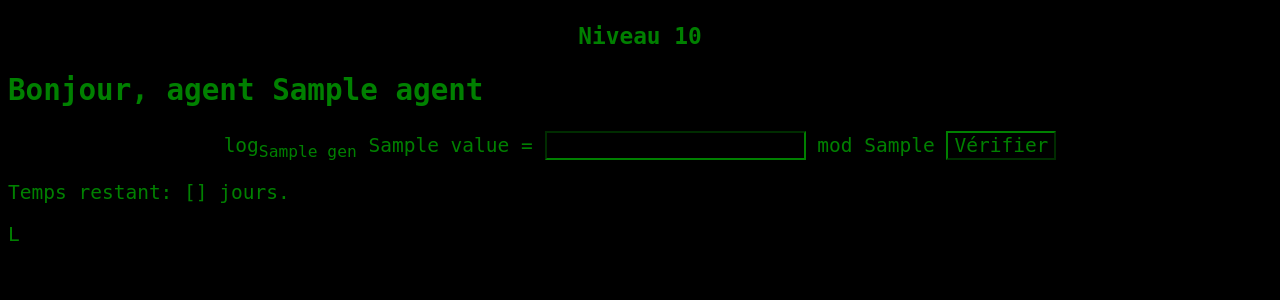
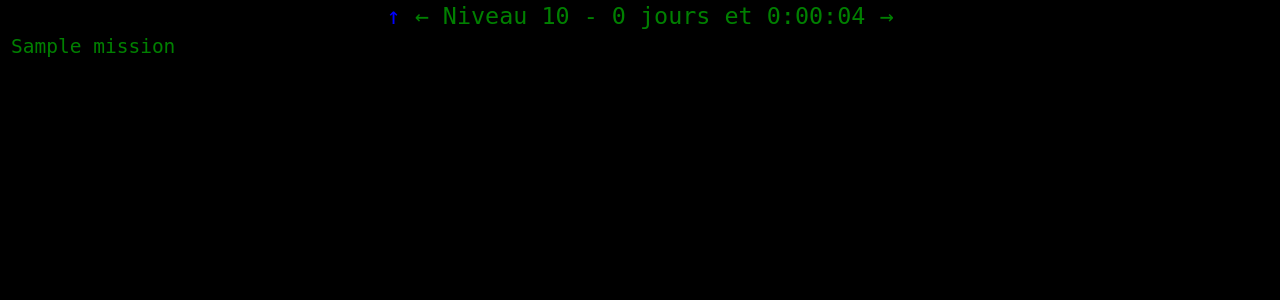
Before and after one commit to FirasConsultant/IT-katas, a Python web app: template templates/dlog.html in a window 1280 px wide. Shown: the top 300 px of the page. Run offline with Jinja, Linux system fonts and the light colour scheme; the template is opened without the code that fills it: most values are stand-ins (such as "Sample title", 1, 10 or a date in 2020); some libraries are stand-ins or nearby versions.

Commit message:
Changed layout structure, added HTML5 boilerplates and robots.txt

```diff
--- a/app.yaml
+++ b/app.yaml
@@ -8,6 +8,11 @@ handlers:
 - url: /favicon.ico
   static_files: static/favicon.ico
   upload: static/favicon.ico
+- url: /robots.txt
+  static_files: static/robots.txt
+  upload: static/robots.txt
+- url: /static
+  static_dir: static
 - url: /.*
   script: main.app
 
--- a/templates/countdown.js
+++ b/static/countdown.js
@@ -18,5 +18,3 @@ function countdown() {
 	setTimeout('countdown()', 1000);
     }
 }
-
-rem_time = {{ countdown.rem.days * 24 * 3600 + countdown.rem.seconds }};
--- /dev/null
+++ b/static/htm5_boilerplate.css
@@ -0,0 +1,300 @@
+/*
+* HTML5 Boilerplate
+*
+* What follows is the result of much research on cross-browser styling.
+* Credit left inline and big thanks to Nicolas Gallagher, Jonathan Neal,
+* Kroc Camen, and the H5BP dev community and team.
+*/
+
+/* ==========================================================================
+Base styles: opinionated defaults
+========================================================================== */
+
+html,
+button,
+input,
+select,
+textarea {
+    color: #222;
+}
+
+body {
+    font-size: 1em;
+    line-height: 1.4;
+}
+
+/*
+* Remove text-shadow in selection highlight: h5bp.com/i
+* These selection rule sets have to be separate.
+* Customize the background color to match your design.
+*/
+
+::-moz-selection {
+    background: #b3d4fc;
+    text-shadow: none;
+}
+
+::selection {
+    background: #b3d4fc;
+    text-shadow: none;
+}
+
+/*
+* A better looking default horizontal rule
+*/
+
+hr {
+    display: block;
+    height: 1px;
+    border: 0;
+    border-top: 1px solid #ccc;
+    margin: 1em 0;
+    padding: 0;
+}
+
+/*
+* Remove the gap between images and the bottom of their containers: h5bp.com/i/440
+*/
+
+img {
+    vertical-align: middle;
+}
+
+/*
+* Remove default fieldset styles.
+*/
+
+fieldset {
+    border: 0;
+    margin: 0;
+    padding: 0;
+}
+
+/*
+* Allow only vertical resizing of textareas.
+*/
+
+textarea {
+    resize: vertical;
+}
+
+/* ==========================================================================
+Chrome Frame prompt
+========================================================================== */
+
+.chromeframe {
+    margin: 0.2em 0;
+    background: #ccc;
+    color: #000;
+    padding: 0.2em 0;
+}
+
+/* ==========================================================================
+Author's custom styles
+========================================================================== */
+
+
+
+
+
+
+
+
+
+
+
+
+
+
+
+
+
+/* ==========================================================================
+Helper classes
+========================================================================== */
+
+/*
+* Image replacement
+*/
+
+.ir {
+    background-color: transparent;
+    border: 0;
+    overflow: hidden;
+    /* IE 6/7 fallback */
+    *text-indent: -9999px;
+}
+
+.ir:before {
+    content: "";
+    display: block;
+    width: 0;
+    height: 150%;
+}
+
+/*
+* Hide from both screenreaders and browsers: h5bp.com/u
+*/
+
+.hidden {
+    display: none !important;
+    visibility: hidden;
+}
+
+/*
+* Hide only visually, but have it available for screenreaders: h5bp.com/v
+*/
+
+.visuallyhidden {
+    border: 0;
+    clip: rect(0 0 0 0);
+    height: 1px;
+    margin: -1px;
+    overflow: hidden;
+    padding: 0;
+    position: absolute;
+    width: 1px;
+}
+
+/*
+* Extends the .visuallyhidden class to allow the element to be focusable
+* when navigated to via the keyboard: h5bp.com/p
+*/
+
+.visuallyhidden.focusable:active,
+.visuallyhidden.focusable:focus {
+    clip: auto;
+    height: auto;
+    margin: 0;
+    overflow: visible;
+    position: static;
+    width: auto;
+}
+
+/*
+* Hide visually and from screenreaders, but maintain layout
+*/
+
+.invisible {
+    visibility: hidden;
+}
+
+/*
+* Clearfix: contain floats
+*
+* For modern browsers
+* 1. The space content is one way to avoid an Opera bug when the
+* `contenteditable` attribute is included anywhere else in the document.
+* Otherwise it causes space to appear at the top and bottom of elements
+* that receive the `clearfix` class.
+* 2. The use of `table` rather than `block` is only necessary if using
+* `:before` to contain the top-margins of child elements.
+*/
+
+.clearfix:before,
+.clearfix:after {
+    content: " "; /* 1 */
+    display: table; /* 2 */
+}
+
+.clearfix:after {
+    clear: both;
+}
+
+/*
+* For IE 6/7 only
+* Include this rule to trigger hasLayout and contain floats.
+*/
+
+.clearfix {
+    *zoom: 1;
+}
+
+/* ==========================================================================
+EXAMPLE Media Queries for Responsive Design.
+These examples override the primary ('mobile first') styles.
+Modify as content requires.
+========================================================================== */
+
+@media only screen and (min-width: 35em) {
+    /* Style adjustments for viewports that meet the condition */
+}
+
+@media print,
+       (-o-min-device-pixel-ratio: 5/4),
+       (-webkit-min-device-pixel-ratio: 1.25),
+       (min-resolution: 120dpi) {
+    /* Style adjustments for high resolution devices */
+}
+
+/* ==========================================================================
+Print styles.
+Inlined to avoid required HTTP connection: h5bp.com/r
+========================================================================== */
+
+@media print {
+    * {
+        background: transparent !important;
+        color: #000 !important; /* Black prints faster: h5bp.com/s */
+        box-shadow: none !important;
+        text-shadow: none !important;
+    }
+
+    a,
+    a:visited {
+        text-decoration: underline;
+    }
+
+    a[href]:after {
+        content: " (" attr(href) ")";
+    }
+
+    abbr[title]:after {
+        content: " (" attr(title) ")";
+    }
+
+    /*
+* Don't show links for images, or javascript/internal links
+*/
+
+    .ir a:after,
+    a[href^="javascript:"]:after,
+    a[href^="#"]:after {
+        content: "";
+    }
+
+    pre,
+    blockquote {
+        border: 1px solid #999;
+        page-break-inside: avoid;
+    }
+
+    thead {
+        display: table-header-group; /* h5bp.com/t */
+    }
+
+    tr,
+    img {
+        page-break-inside: avoid;
+    }
+
+    img {
+        max-width: 100% !important;
+    }
+
+    @page {
+        margin: 0.5cm;
+    }
+
+    p,
+    h2,
+    h3 {
+        orphans: 3;
+        widows: 3;
+    }
+
+    h2,
+    h3 {
+        page-break-after: avoid;
+    }
+}
--- /dev/null
+++ b/static/main.css
@@ -0,0 +1,25 @@
+html, body {
+    color: green;
+    background-color: black;
+}
+body {
+    padding: 0 1ex;
+    font-family: monospace;
+    font-size: 150%
+}
+a:link { color: blue }
+a:active { color: blue }
+a:visited { color: #bbb }
+table { border-collapse: collapse }
+td, th { padding: 1ex; border: solid green thin }
+input {
+    color: inherit;
+    font-family: inherit;
+    font-size: inherit;
+    background-color: inherit;
+    border-color: green;
+    text-shadow: inherit;
+}
+
+.nosp { word-wrap: break-word }
+h3 { text-align: center }
--- /dev/null
+++ b/static/robots.txt
@@ -0,0 +1,2 @@
+User-agent: *
+Disallow: /katas/
--- a/templates/007.html
+++ /dev/null
@@ -1,49 +0,0 @@
-<!DOCTYPE html>
-<html>
-  <head>
-    <title>{% block title %}{% endblock %}</title>
-    <meta charset='utf-8'/>
-    <style>
-      body { color: green; background-color: black; font-family: monospace; font-size: 150%}
-      a:link { color: blue }
-      a:active { color: blue }
-      a:visited { color: #bbb }
-      table { border-collapse: collapse }
-      td, th { padding: 1ex; border: solid green thin }
-      .nosp { word-wrap: break-word }
-      h3 { text-align: center }
-      input {
-      color: inherit;
-      font-family: inherit;
-      font-size: inherit;
-      background-color: inherit;
-      border-color: green;
-      text-shadow: inherit;
-      }
-    </style>
-    <script type='text/javascript'>
-      {% include 'incremental.js' %}
-    </script>
-    {% if not static %}
-    <script type='text/javascript'>
-      incremental.defaultSpeed = 100;
-      window.onload = function() { countdown(); incremental.start(); }
-    </script>
-    {% endif %}
-
-    <script type='text/javascript'>
-      {% include 'countdown.js' %}
-    </script>
-  </head>
-  <body>
-    {% block head %}
-    <h2 class='incremental' data-incremental-by-letter>Bonjour, agent {{ agent }}</h2>
-    {% endblock head %}
-
-    {% block mission %}
-    <p class='incremental' data-incremental-by-letter>Relaxez-vous: pas de mission pour le moment.</p>
-    <p class='incremental'>L</p>
-    <p class='incremental'></p>
-    {% endblock mission %}
-</body>
-</html>
--- a/templates/dlog.html
+++ b/templates/dlog.html
@@ -1,70 +1,44 @@
-{% extends '007.html' %}
+{% extends 'main.html' %}
 
 {% block title %}IT Katas - Logs Discrets{% endblock %}
 
 {% macro goto(level) %}level={{ level }}{% if static %}&static{% endif %}{% if solve %}&solve{% endif %}{% endmacro %}
 
 {% block head %}
-<h3 style='text-align:center'>
-  {% if level > 0 %}
-  <a href='?{{ goto(level-1) }}'>&lt;&lt;&lt;</a>
-  {% endif %}
-  <span class='incremental' data-incremental-by-letter>Niveau {{ level + 1 }}</span>
-  {% if level < max_level %}
-  <a href='?{{ goto(level+1) }}'>&gt;&gt;&gt;</a>
-  {% endif %}
-</h3>
-
-<h2 class='incremental' data-incremental-by-letter>Bonjour, agent {{ agent }}</h2>
+<style>
+  nav {
+    font-size: 120%;
+    text-align: center;
+  }
+  nav a {
+    text-decoration: none;
+  }
+</style>
 {% endblock head %}
 
+{% block body %}
+<nav>
+  <a href='/'>↑</a>
+  {% if level > 0 %}
+    <a href='?{{ goto(level-1) }}'>
+  {% endif %}←{% if level > 0 %}
+  </a>
+  {% endif %}
+  Niveau {{ level + 1 }}
+  {% if not countdown.expired %}
+  - {% include 'countdown.html' %}
+  {% endif %}
+  {% if level < max_level %}
+    <a href='?{{ goto(level+1) }}'>
+  {% endif %}→{% if level < max_level %}</a>
+  {% endif %}
+</nav>
 
+{{ mission |safe }}
 
-{% block mission %}
-
-{% if level == 0 %}
-<p class='incremental' data-incremental-by-letter>Hellman (ce nom ne
-m'a jamais rassure...) prepare quelque chose de louche avec ses
-logarithmes discrets. Nous voulons que vous alliez le surveiller de
-pres, mais faites attention: il s'agit d'un criminel dangereux et tres
-astucieux, ne vous faites pas prendre au pieges de ses logarithmes...</p>
-<p class='incremental' data-incremental-by-letter>Pour vous preparer,
-nous avons choisi pour vous un calcul de log discret modulo un nombre
-premier de 20 bits, que voici de suite. Resolvez-le avant de
-poursuivre votre mission.</p>
+{% if solve %}
+  <p>Hi, boss.</p>
+  <p>Here's the log: {{ exp }}</p>
 {% endif %}
 
-{% if p %}
-<form style='text-align:center' class='incremental' action='{{ play_uri }}'>
-  <p>
-    log<sub>{{ gen }}</sub> {{ value }} = <input type='number' name='log'/> mod {{ p }}
-    <input type='submit' value='Vérifier' />
-  </p>
-  <input type='hidden' name='level' value='{{ level }}'/>
-</form>
-
-{% if p %}
-{% if not countdown.expired %}
-<p><span  class='incremental' data-incremental-by-letter >
-    Temps restant: </span>{% include 'countdown.html' %}<span
-    class='incremental' data-incremental-by-letter >.</span>
-</p>
-{% else %}
-<p class='incremental' data-incremental-by-letter >
-  Le temps à votre disposition est arrivé à échéance, en conséquence vous allez être
-  éliminé.</p>
-{% endif %}
-{% endif %}
-
-
-{% if solve %}
-<p>Hi, boss.</p>
-
-<p>Here's the log: {{ exp }}</p>
-
-{% endif %}
-{% endif %}
-
-<p class='incremental'>L</p>
-<p class='incremental'></p>
-{% endblock %}
+{% endblock body %}
--- /dev/null
+++ b/templates/main.html
@@ -0,0 +1,48 @@
+<!DOCTYPE html>
+<!--[if lt IE 7]> <html class="no-js lt-ie9 lt-ie8 lt-ie7"> <![endif]-->
+<!--[if IE 7]> <html class="no-js lt-ie9 lt-ie8"> <![endif]-->
+<!--[if IE 8]> <html class="no-js lt-ie9"> <![endif]-->
+<!--[if gt IE 8]><!--> <html class="no-js"> <!--<![endif]-->
+  <head>
+    <meta charset='utf-8'/>
+        <meta http-equiv="X-UA-Compatible" content="IE=edge,chrome=1">
+    <title>{% block title %}{% endblock %}</title>
+    <meta name="description" content="Information Theory Katas: learn Information Theory like Karate!">
+    <meta name="viewport" content="width=device-width">
+
+    <link rel="shortcut icon" href="/favicon.ico" />
+
+    <link rel="stylesheet" href="/static/normalize.css">
+    <link rel="stylesheet" href="/static/htm5_boilerplate.css">
+    <link rel="stylesheet" href="/static/main.css">
+
+    <script src="/static/modernizr.custom.js"></script>
+
+    {% block head %}{% endblock %}
+  </head>
+  <body>
+    {% block body %}{% endblock %}
+
+    <script src="//ajax.googleapis.com/ajax/libs/jquery/2.0.0/jquery.min.js"></script>
+
+    {% if countdown %}
+    <script type='text/javascript' src='/static/countdown.js'></script>
+    <script>
+      $(function() {
+        countdown();
+      });
+      rem_time = {{ countdown.rem.days * 24 * 3600 + countdown.rem.seconds }};
+    </script>
+    {% endif %}
+
+    {% if not static %}
+    <script type='text/javascript' src='/static/incremental.js'></script>
+    <script type='text/javascript'>
+      incremental.defaultSpeed = 80;
+      $(function() {
+        incremental.start();
+      });
+    </script>
+    {% endif %}
+  </body>
+</html>
```
Also changed, not shown: templates/dlog_fail.html (deleted, +0 -7 lines), templates/index.html (+23 -11 lines), templates/vigenere.html (+6 -4 lines), static/incremental.js (renamed from templates/incremental.js), static/modernizr.custom.js (added), static/normalize.css (added).
